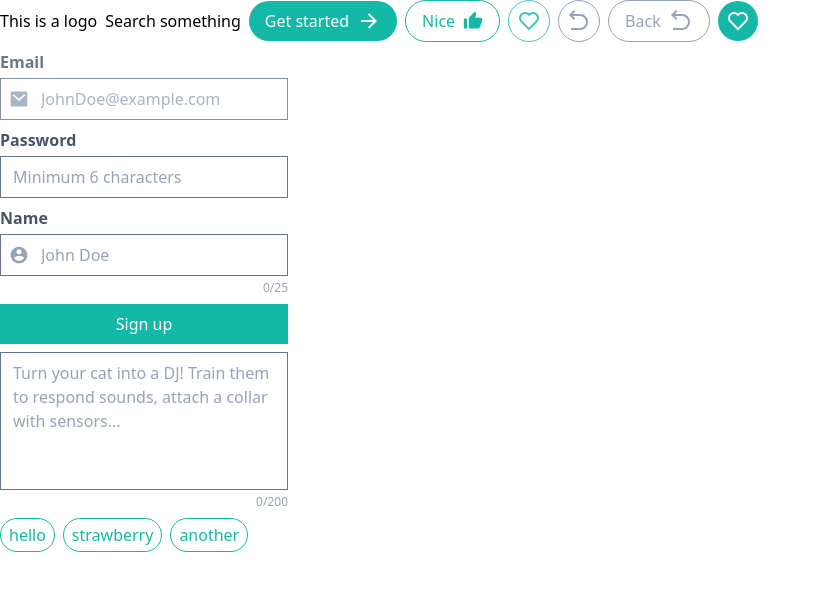
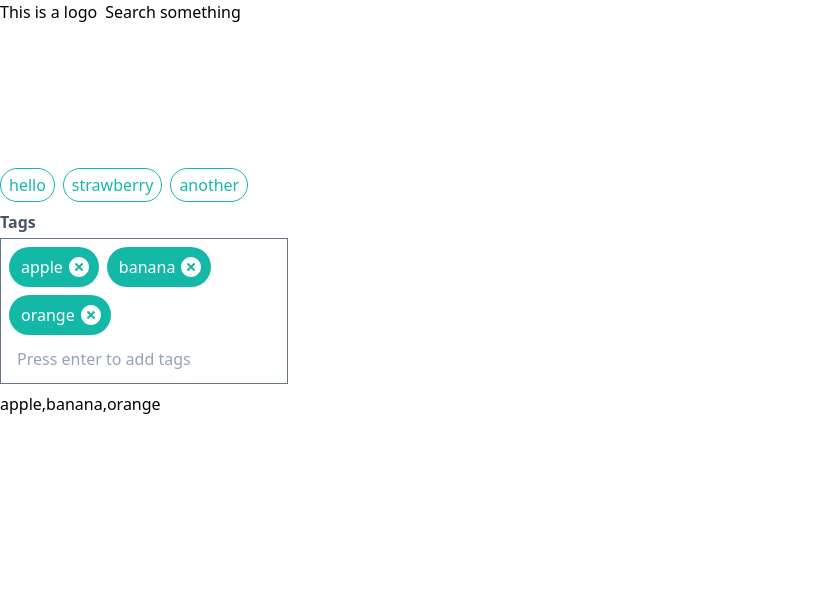
Before and after one commit to KellyCHI22/HowTo, a React (Vite) app: page / in a window 1280 px wide. Shown: the top 590 px of the page, without its empty margins (0-821 px from the left). Built offline with nearby package versions, Linux system fonts and the light colour scheme.

Commit message:
refactor: fix classname order with tailwind prettier plugin

```diff
--- a/src/components/elements/Button.tsx
+++ b/src/components/elements/Button.tsx
@@ -42,17 +42,17 @@ const Button = forwardRef<HTMLButtonElement, ButtonProps>(
         ref={ref}
         className={clsx(
           rest.className,
-          'py-2 flex items-center justify-center gap-2',
+          'flex items-center justify-center gap-2 py-2',
           {
-            'px-4 rounded-full': basic,
-            'px-2 rounded-full': rounded,
+            'rounded-full px-4': basic,
+            'rounded-full px-2': rounded,
             'w-full justify-center': full,
-            'bg-white text-teal-500 border border-teal-500 hover:bg-slate-100':
+            'border border-teal-500 bg-white text-teal-500 hover:bg-slate-100':
               outline,
             'bg-teal-500 text-white hover:bg-teal-600': primary,
-            'bg-white text-slate-400 border border-slate-400 hover:bg-slate-100':
+            'border border-slate-400 bg-white text-slate-400 hover:bg-slate-100':
               secondary,
-            'opacity-80 pointer-events-none': loading,
+            'pointer-events-none opacity-80': loading,
           }
         )}
       >
--- a/src/components/elements/Input.tsx
+++ b/src/components/elements/Input.tsx
@@ -26,16 +26,16 @@ const Input = forwardRef<HTMLInputElement, InputProps>(
       <div
         className={clsx(
           rest.className,
-          'text-slate-600 focus-within:text-teal-500 my-2',
+          'my-2 text-slate-600 focus-within:text-teal-500',
           { 'pointer-events-none opacity-80': disabled }
         )}
       >
-        <label htmlFor={id} className="block font-bold mb-1 ">
+        <label htmlFor={id} className="mb-1 block font-bold ">
           {label}
         </label>
-        <div className="flex items-center border border-slate-500 focus-within:ring-teal-400 focus-within:ring-2 focus-within:border-transparent">
+        <div className="flex items-center border border-slate-500 focus-within:border-transparent focus-within:ring-2 focus-within:ring-teal-400">
           {icon ? (
-            <div className="text-slate-400 pl-2 text-xl">{icon}</div>
+            <div className="pl-2 text-xl text-slate-400">{icon}</div>
           ) : null}
           <input
             {...rest}
@@ -46,7 +46,7 @@ const Input = forwardRef<HTMLInputElement, InputProps>(
             onChange={onChange}
             className={clsx(
               rest.className,
-              'w-full border-none placeholder-slate-400 focus:outline-none focus:ring-0 text-black',
+              'w-full border-none text-black placeholder-slate-400 focus:outline-none focus:ring-0',
               {
                 '': disabled,
               }
@@ -54,7 +54,7 @@ const Input = forwardRef<HTMLInputElement, InputProps>(
           />
         </div>
         {limit ? (
-          <div className="flex justify-end text-xs text-slate-400 mt-1">
+          <div className="mt-1 flex justify-end text-xs text-slate-400">
             <span>
               {value.length}/{limit}
             </span>
--- a/src/components/elements/Tag.tsx
+++ b/src/components/elements/Tag.tsx
@@ -13,7 +13,7 @@ const Tag = forwardRef<HTMLButtonElement, TagProps>(
         ref={ref}
         className={clsx(
           rest.className,
-          'px-2 py-1 rounded-full bg-white border border-teal-500 text-teal-500'
+          'rounded-full border border-teal-500 bg-white px-2 py-1 text-teal-500'
         )}
       >
         {label}
--- /dev/null
+++ b/src/components/elements/TagInput.tsx
@@ -0,0 +1,92 @@
+import {
+  ComponentPropsWithoutRef,
+  ChangeEventHandler,
+  KeyboardEventHandler,
+  forwardRef,
+} from 'react';
+import clsx from 'clsx';
+import { RiCloseCircleFill } from 'react-icons/ri';
+
+interface TagInputProps extends ComponentPropsWithoutRef<'input'> {
+  id: string;
+  label: string;
+  tags: string[];
+  value: string;
+  limit?: number;
+  disabled?: boolean;
+  placeholder?: string;
+  onChange?: ChangeEventHandler<HTMLInputElement>;
+  onAddTag?: KeyboardEventHandler<HTMLInputElement>;
+  onRemoveTag?: (index: number) => void;
+}
+
+const TagInput = forwardRef<HTMLInputElement, TagInputProps>(
+  (
+    {
+      id,
+      label,
+      tags,
+      value,
+      limit,
+      disabled,
+      placeholder,
+      onChange,
+      onAddTag,
+      onRemoveTag,
+      ...rest
+    },
+    ref
+  ) => {
+    return (
+      <div
+        {...rest}
+        ref={ref}
+        className={clsx(
+          rest.className,
+          'my-2 text-slate-600 focus-within:text-teal-500',
+          { 'pointer-events-none opacity-80': disabled }
+        )}
+      >
+        <label htmlFor={id} className="mb-1 block font-bold ">
+          {label}
+        </label>
+        <div className="flex flex-wrap border border-slate-500 p-1 focus-within:border-transparent focus-within:ring-2 focus-within:ring-teal-400">
+          <ul className="flex flex-wrap">
+            {tags?.map((tag, index) => (
+              <li
+                key={index}
+                className="m-1 flex items-center gap-1 rounded-full bg-teal-500 p-2 pl-3 text-white"
+              >
+                <span className="tag-title">{tag}</span>
+                <button onClick={() => onRemoveTag?.(index)}>
+                  <RiCloseCircleFill className="text-2xl hover:text-slate-100" />
+                </button>
+              </li>
+            ))}
+          </ul>
+          <input
+            type="text"
+            id={id}
+            value={value}
+            placeholder={placeholder}
+            onChange={onChange}
+            onKeyUp={onAddTag}
+            className={clsx(
+              rest.className,
+              'w-[25ch] border-none text-black placeholder-slate-400 focus:outline-none focus:ring-0'
+            )}
+          />
+        </div>
+        {limit ? (
+          <div className="mt-1 flex justify-end text-xs text-slate-400">
+            <span>
+              {value.length}/{limit}
+            </span>
+          </div>
+        ) : null}
+      </div>
+    );
+  }
+);
+
+export default TagInput;
--- a/src/components/elements/Textarea.tsx
+++ b/src/components/elements/Textarea.tsx
@@ -25,14 +25,14 @@ const Textarea = forwardRef<HTMLTextAreaElement, TextAreaProps>(
       <div
         className={clsx(
           rest.className,
-          'text-slate-600 focus-within:text-teal-500 my-2',
+          'my-2 text-slate-600 focus-within:text-teal-500',
           { 'pointer-events-none opacity-80': disabled }
         )}
       >
-        <label htmlFor={id} className="block font-bold mb-1 ">
+        <label htmlFor={id} className="mb-1 block font-bold ">
           {label}
         </label>
-        <div className="flex items-center border border-slate-500 focus-within:ring-teal-400 focus-within:ring-2 focus-within:border-transparent">
+        <div className="flex items-center border border-slate-500 focus-within:border-transparent focus-within:ring-2 focus-within:ring-teal-400">
           <textarea
             {...rest}
             id={id}
@@ -43,7 +43,7 @@ const Textarea = forwardRef<HTMLTextAreaElement, TextAreaProps>(
             onChange={onChange}
             className={clsx(
               rest.className,
-              'w-full border-none placeholder-slate-400 focus:outline-none focus:ring-0 text-black resize-none',
+              'w-full resize-none border-none text-black placeholder-slate-400 focus:outline-none focus:ring-0',
               {
                 '': disabled,
               }
@@ -51,7 +51,7 @@ const Textarea = forwardRef<HTMLTextAreaElement, TextAreaProps>(
           />
         </div>
         {limit ? (
-          <div className="flex justify-end text-xs text-slate-400 mt-1">
+          <div className="mt-1 flex justify-end text-xs text-slate-400">
             <span>
               {value.length}/{limit}
             </span>
--- a/src/components/layouts/RootLayout.tsx
+++ b/src/components/layouts/RootLayout.tsx
@@ -16,6 +16,7 @@ import { useEffect, useRef, useState } from 'react';
 import Textarea from '../elements/Textarea';
 import useAutosizeTextArea from '~/hooks/useAutosizeTextArea';
 import Tag from '../elements/Tag';
+import TagInput from '../elements/TagInput';
 
 export default function RootLayout() {
   const [email, setEmail] = useState('');
@@ -26,12 +27,27 @@ export default function RootLayout() {
 
   useAutosizeTextArea(introRef.current, intro, 5);
 
+  // tag
+  const [tags, setTags] = useState<string[]>(['apple', 'banana', 'orange']);
+  const [newTag, setNewTag] = useState('');
+  const removeTag = (indexToRemove: number) => {
+    setTags([...tags.filter((_, index) => index !== indexToRemove)]);
+  };
+  const addTag = (event: React.KeyboardEvent<HTMLInputElement>) => {
+    if (event.key === 'Enter') {
+      if (newTag !== '') {
+        setTags([...tags, newTag]);
+        setNewTag('');
+      }
+    }
+  };
+
   return (
     <>
-      <header className="flex gap-2 items-center">
+      <header className="flex items-center gap-2">
         This is a logo
         <Link to="/search">Search something</Link>
-        <Button loading={false} primary basic>
+        {/* <Button loading={false} primary basic>
           Get started <RiArrowRightLine className="inline text-2xl" />
         </Button>
         <Button loading={false} outline basic>
@@ -48,21 +64,21 @@ export default function RootLayout() {
         </Button>
         <Button loading={false} primary rounded>
           <RiHeartLine className="inline text-2xl" />
-        </Button>
+        </Button> */}
       </header>
-      {/* <div className="w-48">
-        <Button loading={false} full outline rounded>
+      <div className="w-48">
+        {/* <Button loading={false} full outline rounded>
           Full width
         </Button>
         <Button loading={false} full primary>
           Full width
-        </Button>
+        </Button> */}
       </div>
-      <div className="w-48 h-36 grid place-items-center">
-        <Spinner />
-      </div> */}
+      <div className="grid h-36 w-48 place-items-center">
+        {/* <Spinner /> */}
+      </div>
       <div className="w-72">
-        <Input
+        {/* <Input
           type="text"
           label="Email"
           id="email"
@@ -93,8 +109,8 @@ export default function RootLayout() {
         />
         <Button loading={false} full primary>
           Sign up
-        </Button>
-        <Textarea
+        </Button> */}
+        {/* <Textarea
           id="intro"
           value={intro}
           rows={5}
@@ -102,12 +118,27 @@ export default function RootLayout() {
           onChange={(e) => setIntro(e.target.value)}
           limit={200}
           placeholder="Turn your cat into a DJ! Train them to respond sounds, attach a collar with sensors..."
-        />
+        /> */}
+      </div>
+      <div className="w-72">
         <div className="flex gap-2">
           <Tag label="hello" />
           <Tag label="strawberry" />
           <Tag label="another" />
         </div>
+        <div>
+          <TagInput
+            label="Tags"
+            id="tags"
+            tags={tags}
+            value={newTag}
+            onAddTag={addTag}
+            onRemoveTag={removeTag}
+            onChange={(e) => setNewTag(e.target.value)}
+            placeholder="Press enter to add tags"
+          />
+        </div>
+        {tags.toString()}
       </div>
 
       {/* <Outlet /> */}
```
